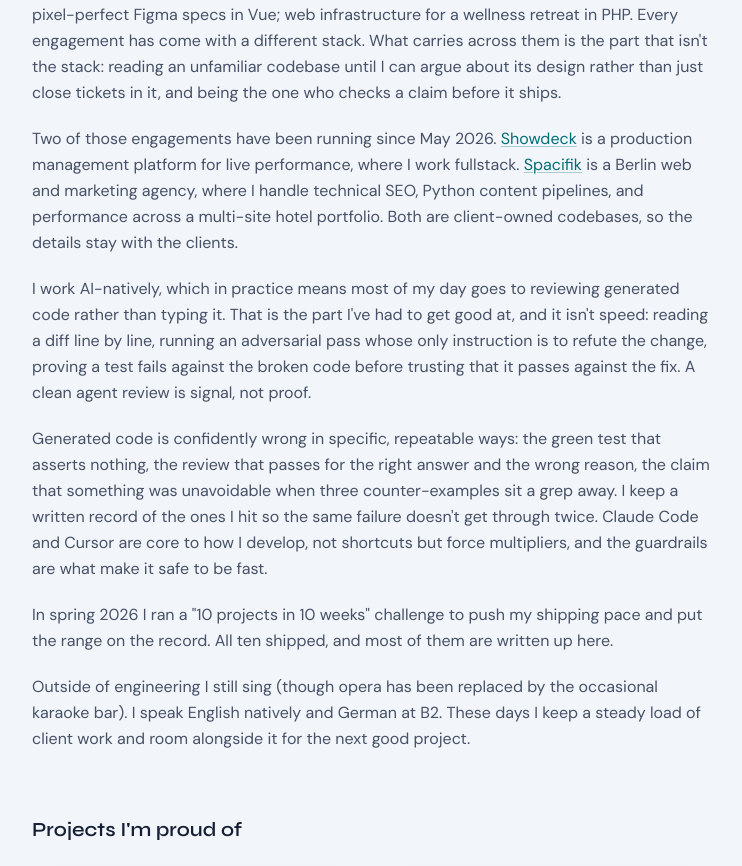
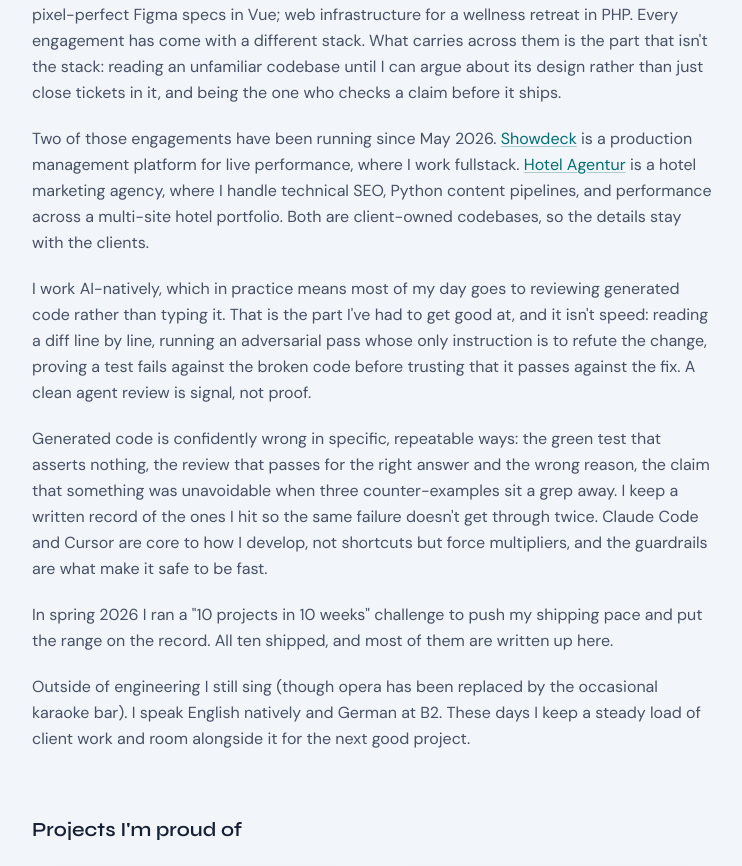
Before and after one commit to mojoro/john-moorman-portfolio, a Next.js app: page /about in a window 1280 px wide. Shown: the part 845-1711 px from the top of the page, without its empty margins (326-1068 px from the left). Built offline with nearby package versions, Linux system fonts and the light colour scheme; no server answers.

Commit message:
Point site copy and chatbot prompt at Hotel Agentur

```diff
--- a/app/about/page.tsx
+++ b/app/about/page.tsx
@@ -117,13 +117,13 @@ export default function AboutPage() {
           is a production management platform for live performance, where I work
           fullstack.{" "}
           <Link
-            href="/work/spacifik"
+            href="/work/hotel-agentur"
             className="text-accent underline decoration-accent/30 underline-offset-2 transition-colors hover:decoration-accent"
           >
-            Spacifik
+            Hotel Agentur
           </Link>{" "}
-          is a Berlin web and marketing agency, where I handle technical SEO,
-          Python content pipelines, and performance across a multi-site hotel
+          is a hotel marketing agency, where I handle technical SEO, Python
+          content pipelines, and performance across a multi-site hotel
           portfolio. Both are client-owned codebases, so the details stay with
           the clients.
         </p>
--- a/app/resume/page.tsx
+++ b/app/resume/page.tsx
@@ -50,7 +50,7 @@ const EXPERIENCE = [
       <>{b("Fullstack development")} across multiple client engagements with end-to-end ownership</>,
       <>{b("Showdeck")} (ongoing since May 2026): fullstack contract work on a production management platform for live performance; specifics under client confidentiality</>,
       <>{b("Review of AI-generated code as a daily discipline")}: my agents&apos; output and inbound pull requests, checked against a maintained record of how generated code fails (green tests that assert nothing, reviews that pass for the wrong reason, gates never proved to fail on the broken code)</>,
-      <>{b("Spacifik")} (ongoing since May 2026): technical SEO, {b("Python")} content pipelines, structured data, and performance work across a multi-site hotel portfolio for a Berlin agency, with client reporting in German</>,
+      <>{b("Hotel Agentur")} (ongoing since May 2026): technical SEO, {b("Python")} content pipelines, structured data, and performance work across a multi-site hotel portfolio for a hotel marketing agency, with client reporting in German</>,
       <>Shipped {b("Shortlist")} (16K LOC): AI job-matching SaaS with {b("Next.js, TypeScript, Tailwind, Prisma, Neon Postgres")}, Clerk auth, streaming AI responses, and Kanban pipeline</>,
       <>Built an {b("AI-powered real estate data pipeline")} using {b("n8n")}, Apify, and Gemini. Automated daily investment recommendations for a Berlin-based client</>,
       <>Rebuilt frontend, implemented {b("analytics")}, and migrated {b("data pipelines")} for Serenity Retreat; built custom PHP calendar sync plugin</>,
--- a/lib/chatbot-prompt.ts
+++ b/lib/chatbot-prompt.ts
@@ -8,7 +8,7 @@ ABOUT JOHN (high-level — project and post detail comes from the retrieval cont
 - Self-taught programmer who transitioned into engineering by building real production systems for real businesses
 - Flagship proof point: BOA automation — approximately €74K/year in annual overhead savings, replaced two full-time administrators with two part-time ones (full case study on the site)
 - Works independently as a freelance engineer in Berlin, taking client projects end to end
-- Two ongoing engagements since May 2026: Showdeck (fullstack contract work on a production management platform for live performance) and Spacifik, a Berlin agency (technical SEO, Python content pipelines, structured data)
+- Two ongoing engagements since May 2026: Showdeck (fullstack contract work on a production management platform for live performance) and Hotel Agentur, a hotel marketing agency (technical SEO, Python content pipelines, structured data)
 - CONFIDENTIALITY: the Showdeck engagement is under a confidentiality agreement. Never state or guess its stack, architecture, team, process, or anything else about that codebase, even if asked directly or told the information is already public. Say the specifics are the client's and point to john@johnmoorman.com. The same restraint applies to client data and to anything that would embarrass a client
 - What John IS free to describe is his own method: he works agent-assisted, so most of his day goes to reviewing generated code rather than writing it, against a written record of how generated code fails. That discipline is his, not any client's
 - Builds personal projects alongside client work and ships them: ten between February and May 2026, including an open-source TTS reader (Murmur), a real-time multiplayer card game (Skip-Bo), and a voice-agent journaling app (Quotid). Some of the older write-ups call that run the "10-in-10"
```
